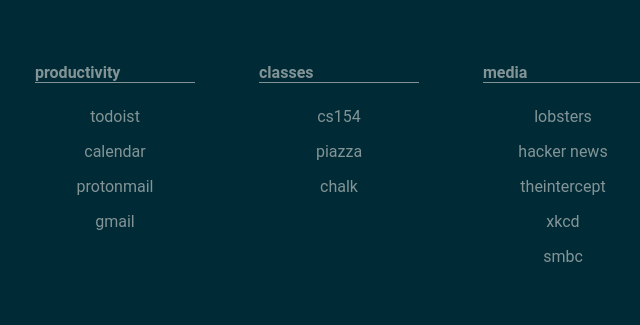
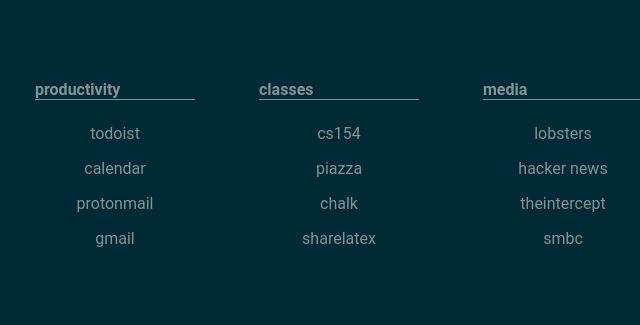
Before and after one commit to westminsterabi/dotfiles, a plain HTML site: page startpage/index.html in a window 1280 px wide. Shown: the part 232-557 px from the top of the page, without its empty margins (301-941 px from the left). Drawn offline with Linux system fonts and the light colour scheme.

Commit message:
even out links

```diff
--- a/startpage/index.html
+++ b/startpage/index.html
@@ -25,6 +25,7 @@
 						<li><a href="https://docs.google.com/spreadsheets/d/116P7C-xmFK5mugWxI1Uu0VAe2eQ9NkDAZMejt_MJfVk/edit#gid=1018490865">cs154</a></li>
 						<li><a href="https://piazza.com">piazza</a></li>
 						<li><a href="https://chalk.uchicago.edu">chalk</a></li>
+						<li><a href="https://sharelatex.com">sharelatex</a></li>
 					</ul>
 				</div>
 
@@ -34,7 +35,6 @@
 						<li><a href="https://lobste.rs">lobsters</a></li>
 						<li><a href="https://news.ycombinator.com">hacker news</a></li>
 						<li><a href="https://theintercept.com">theintercept</a></li>
-						<li><a href="https://xkcd.com">xkcd</a></li>
 						<li><a href="http://smbc-comics.com">smbc</a></li>
 					</ul>
 				</div>
```
